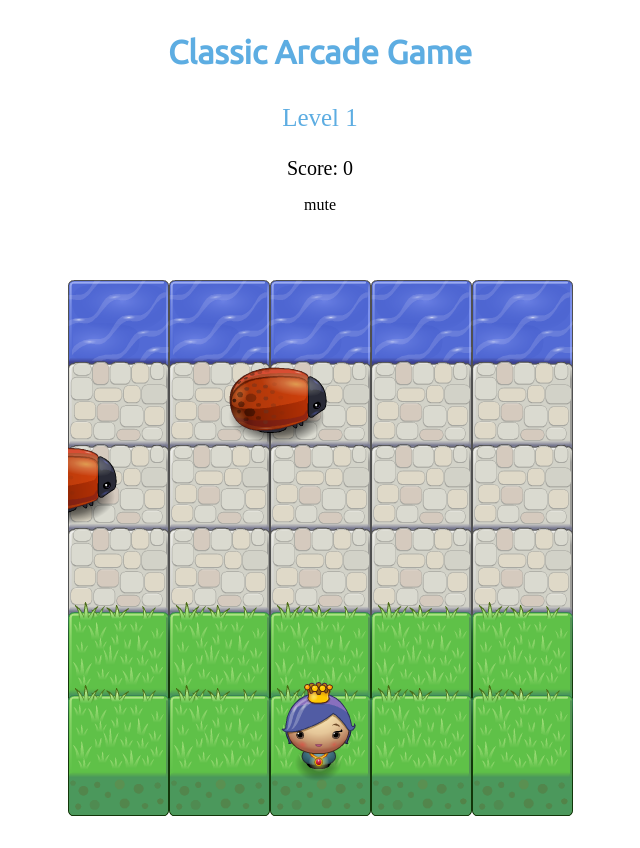
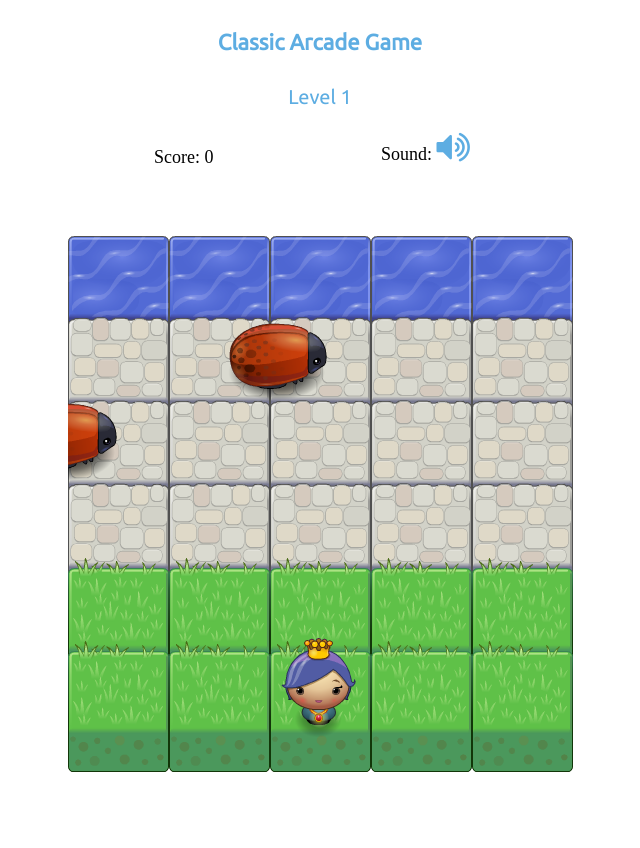
Before and after one commit to MaestroJolly/arcade-game, a plain HTML site: page index.html in a window 1280 px wide. Shown: the whole page, without its empty margins (320-960 px from the left). After the commit the page ends 804 px from the top, so only its background shows below. Drawn offline with Linux system fonts and the light colour scheme.

Commit message:
new updates added

```diff
--- a/css/style.css
+++ b/css/style.css
@@ -7,25 +7,102 @@ body {
 /* class for app name */
 .app-name {
     font-family: 'Ubuntu', sans-serif;
-    font-size: 28px;
-    color: #5DADE2;
+    font-size: 2rem;
+    color: #5dade2;
 }
+
+/* media query for devices above 1024px viewport */
+
+@media screen and (min-width: 1024px) {
+    /* class for app name */
+    .app-name {
+            font-size: 1.375rem;
+    }
+}
+
+
+/* class for score, level, sound div */
+.score-level-sound {
+    display: flex;
+    margin: 0 auto;
+    width: 50%;
+    padding-left: 300px;
+}
+
+
 
 /* class for score and level div*/
 .score-level {
-    margin: 0 auto;
-    width: 50%;
+    display: flex;
+    justify-content: flex-start;
+    align-content: flex-start;
+    width: 25%;
+}
+
+/* class for mute button */
+.mute {
+    display: flex;
+    justify-content: flex-end;
+    align-content: flex-end;
+    width: 25%;
+    cursor: pointer;
+}
+
+.mute-blue-color {
+    color: #5dade2;
+}
+
+.mute-red-color {
+    color: #ff0000;
+}
+
+/* class for hide mute button */
+.hide-mute {
+    display: none;
+}
+
+/* class for sound title */
+.sound-title {
+    font-size: 1.5rem;
+}
+
+/* media query for devices above 1024px viewport */
+
+@media screen and (min-width: 1024px) {
+
+    /* class for sound title */
+    .sound-title {
+        font-size: 1.125rem;
+    }
 }
 
 /* class for game level */
 .level-number {
-    font-size: 25px;
-    color: #5DADE2;
+    font-size: 1.875rem;
+    color: #5dade2;
 }
 
 /* class for game score */
 
 .score {
     text-align: center;
-    font-size: 20px;
+    font-size: 1.5rem;
 }
+
+/* media query for devices above 1024px viewport */
+
+@media screen and (min-width: 1024px) {
+
+    /* class for game level */
+    .level-number {
+        font-size: 1.25rem;
+        color: #5dade2;
+    }
+
+    /* class for game score */
+
+    .score {
+        text-align: center;
+        font-size: 1.125rem;
+    }
+}
--- a/index.html
+++ b/index.html
@@ -5,18 +5,25 @@
     <meta charset="UTF-8">
     <title>Effective JavaScript: Frogger</title>
     <link rel="stylesheet" href="https://fonts.googleapis.com/css?family=Ubuntu">
+    <link rel="stylesheet prefetch" href="https://maxcdn.bootstrapcdn.com/font-awesome/4.6.1/css/font-awesome.min.css">
     <link rel="stylesheet" href="css/style.css">
 </head>
 <body>
     <div class="app-name">
-        <h3>Classic Arcade Game</h3>
+        <h4>Classic Arcade Game</h4>
+        <p class="level-number">Level </p>
     </div>
-    <div class="score-level">
-        <p class="level-number">Level </p>
-        <span class="score">Score:</span>
-    </div>
-    <div>
-        <p class="mute">mute</p>
+    <div class="score-level-sound">
+        <div class="score-level">
+            <p class="score">Score:</p>
+        </div>
+        <div class="mute">
+            <span class="sound-title">
+                Sound:
+                <i class="fa fa-volume-up fa-2x mute-blue-color"></i>
+                <i class="fa fa-volume-off fa-2x hide-mute mute-red-color"></i>
+            </span>
+        </div>
     </div>
     <script src="js/resources.js"></script>
     <script src="js/app.js"></script>
--- a/js/app.js
+++ b/js/app.js
@@ -2,9 +2,12 @@
 
 let score = 0;
 let level = 1;
-let mute = document.querySelector(".mute");
+// let mute = document.querySelector(".mute");
+// let unMute = document.querySelector(".unmute");
 let levelNumber = document.querySelector(".level-number");
 let scoreDisplay = document.querySelector(".score");
+let muteSound = document.querySelector(".fa-volume-up");
+let unMuteSound = document.querySelector(".fa-volume-off");
 
 let levelName = levelNumber.textContent;
 let theLevelName = `${levelName} ${level}`;
@@ -13,6 +16,7 @@ levelNumber.innerHTML = theLevelName;
 let scoreLabel = scoreDisplay.textContent;
 let theScore = `${scoreLabel} ${score}`;
 scoreDisplay.innerHTML = theScore;
+
 
 // construction function for game sound
 
@@ -99,7 +103,7 @@ Player.prototype.update = function(dt) {
     // You should multiply any movement by the dt parameter
     // which will ensure the game runs at the same speed for
     // all computers.
-    	if (player.y < 20) {
+    	if (player.y < -30) {
             addOne();
         }
 };
@@ -116,11 +120,11 @@ Player.prototype.handleInput = function (navInput){
         if (navInput == 'right' && this.x < 400) {
             this.x += 100;
         }
-        if (navInput == 'up' && this.y > 3) {
-            this.y -= 100;
+        if (navInput == 'up' && this.y > -30) {
+            this.y -= 90;
         }
         if (navInput == 'down' && this.y < 400) {
-            this.y += 100;
+            this.y += 90;
         }
 }
 
@@ -158,6 +162,25 @@ function removeOne() {
     player.reset();
 }
 
+muteSound.addEventListener("click", function(){
+    this.classList.toggle("hide-mute");
+    unMuteSound.classList.toggle("hide-mute");
+    gameSound.sound.muted = true;
+    collisionSound.sound.muted = true;
+    playerSound.sound.muted = true;
+    console.log(this);
+    console.log(unMuteSound);
+});
+
+unMuteSound.addEventListener("click", function(){
+    this.classList.toggle("hide-mute");
+    muteSound.classList.toggle("hide-mute");
+    gameSound.sound.muted = false;
+    collisionSound.sound.muted = false;
+    playerSound.sound.muted = false;
+    console.log(this);
+});
+
 // Now write your own player class
 // This class requires an update(), render() and
 // a handleInput() method.
```
Also changed, not shown: 1 other file.
